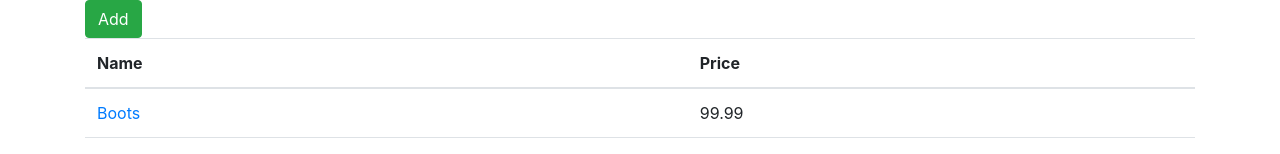
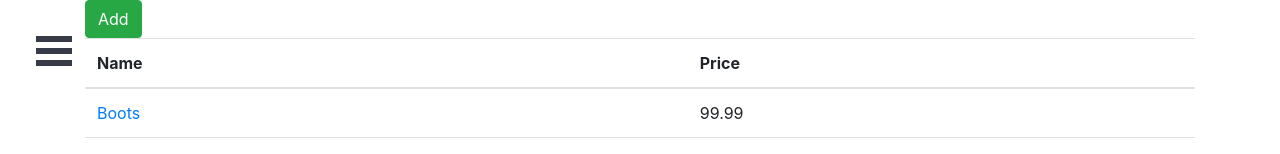
Before and after one commit to kareta/store, a React (Create React App) app: page / in a window 1280 px wide. Shown: the top 154 px of the page. Built offline with nearby package versions, Linux system fonts and the light colour scheme.

Commit message:
Add sidebar

```diff
--- a/package.json
+++ b/package.json
@@ -5,7 +5,8 @@
   "dependencies": {
     "bootstrap": "^4.2.1",
     "prop-types": "latest",
-    "react": "^16.7.0",
+    "react": "^16.8.3",
+    "react-burger-menu": "^2.6.5",
     "react-dom": "^16.7.0",
     "react-redux": "^6.0.0",
     "react-router-dom": "^4.3.1",
--- a/src/App.js
+++ b/src/App.js
@@ -3,6 +3,7 @@ import ProductGrid from './components/ProductGrid';
 import {Switch} from "react-router-dom";
 import Route from "react-router-dom/es/Route";
 import ProductEditor from "./components/ProductEditor";
+import Sidebar from "./components/Sidebar";
 import { Provider } from 'react-redux';
 import store from './store';
 import 'bootstrap/dist/css/bootstrap.min.css';
@@ -11,6 +12,7 @@ class App extends Component {
   render() {
     return (
       <Provider store={store}>
+        <Sidebar />
         <Switch>
           <Route exact path='/' component={ProductGrid}/>
           <Route path='/products/:id' component={ProductEditor}/>
--- /dev/null
+++ b/src/components/Sidebar.css
@@ -0,0 +1,73 @@
+/* Position and sizing of burger button */
+.bm-burger-button {
+  position: fixed;
+  width: 36px;
+  height: 30px;
+  left: 36px;
+  top: 36px;
+}
+
+/* Color/shape of burger icon bars */
+.bm-burger-bars {
+  background: #373a47;
+}
+
+/* Color/shape of burger icon bars on hover*/
+.bm-burger-bars-hover {
+  background: #a90000;
+}
+
+/* Position and sizing of clickable cross button */
+.bm-cross-button {
+  height: 24px;
+  width: 24px;
+}
+
+/* Color/shape of close button cross */
+.bm-cross {
+  background: #bdc3c7;
+}
+
+/*
+Sidebar wrapper styles
+Note: Beware of modifying this element as it can break the animations - you should not need to touch it in most cases
+*/
+.bm-menu-wrap {
+  position: fixed;
+  height: 100%;
+}
+
+/* General sidebar styles */
+.bm-menu {
+  background: #373a47;
+  padding: 2.5em 1.5em 0;
+  font-size: 1.15em;
+}
+
+/* Morph shape necessary with bubble or elastic */
+.bm-morph-shape {
+  fill: #373a47;
+}
+
+/* Wrapper for item list */
+.bm-item-list {
+  color: #b8b7ad;
+  padding: 0.8em;
+}
+
+/* Individual item */
+.bm-item {
+  display: inline-block;
+  color: white;
+  outline: none;
+}
+
+.bm-item:hover {
+  color: lightblue;
+  text-decoration: none;
+}
+
+/* Styling of overlay */
+.bm-overlay {
+  background: rgba(0, 0, 0, 0.3);
+}
--- /dev/null
+++ b/src/components/Sidebar.js
@@ -0,0 +1,16 @@
+import React, { Component } from 'react';
+import { slide as Menu } from "react-burger-menu";
+import { Link } from "react-router-dom";
+import './Sidebar.css';
+
+class Sidebar extends Component {
+  render() {
+    return (
+      <Menu width={200}>
+        <Link to="/">Products</Link>
+      </Menu>
+    );
+  }
+}
+
+export default Sidebar;
```
Also changed, not shown: 1 other file (tests, documents, lock files or other folders).
